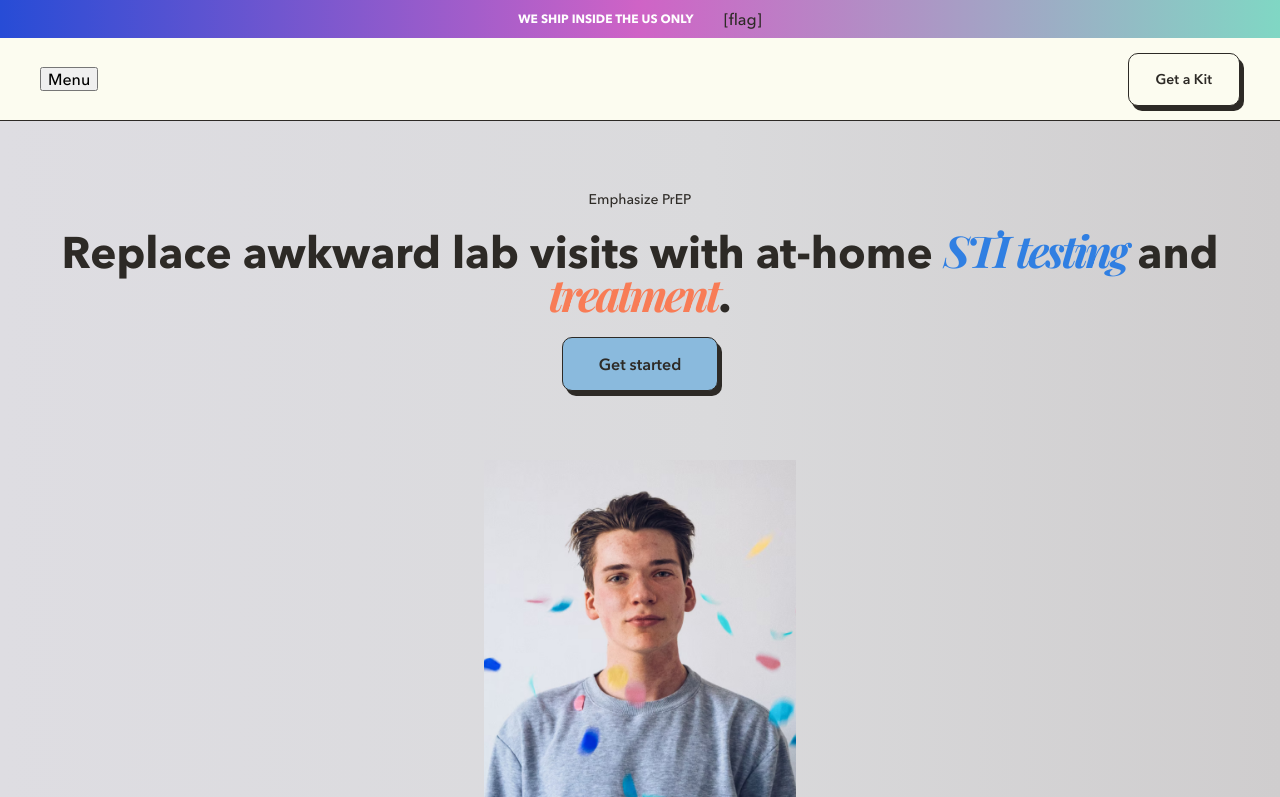
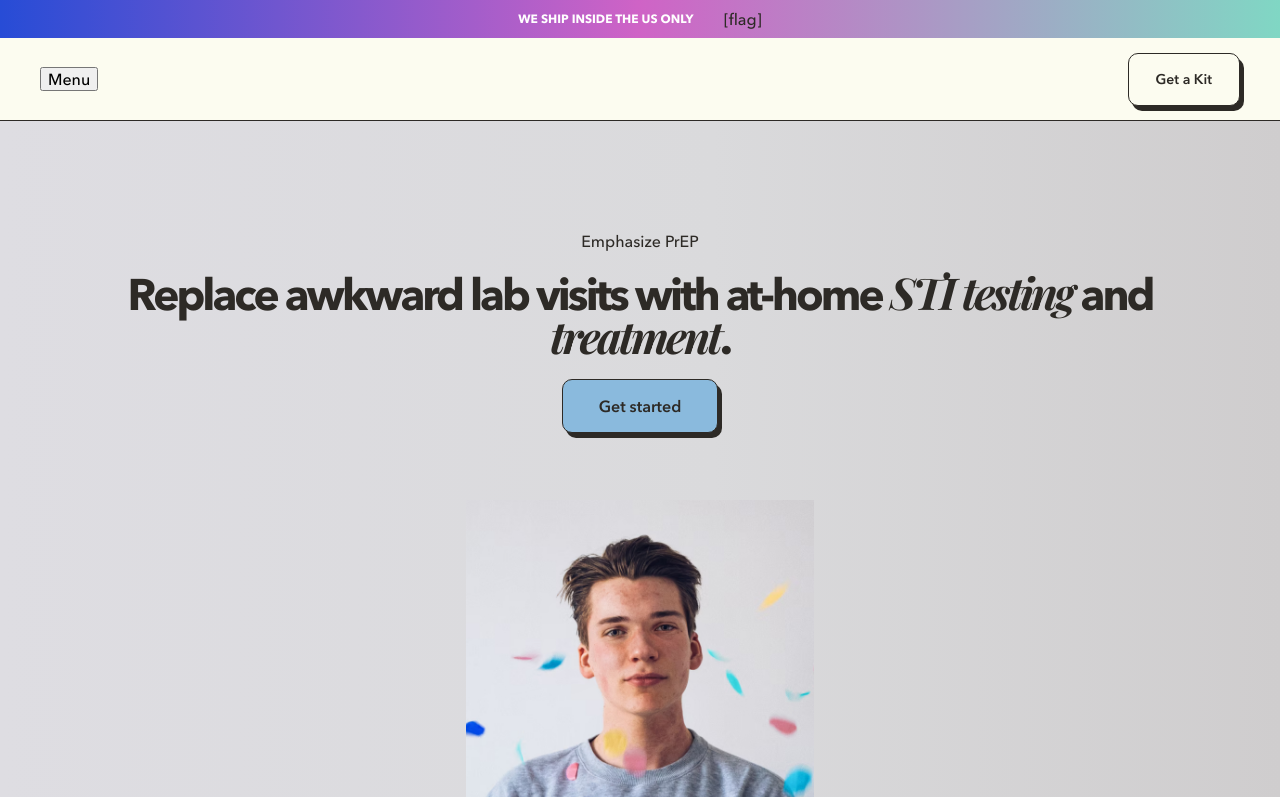
Before and after one commit to deysan/easy-healthcare-kit, a website: page src/index.html in a window 1280 px wide. Shown: the top 797 px of the page. Drawn offline with nearby package versions, Linux system fonts and the light colour scheme; files that its build step writes are made by us from their sources.

Commit message:
Update style

```diff
--- a/src/sass/base.scss
+++ b/src/sass/base.scss
@@ -56,3 +56,15 @@ ul {
   clip: rect(0 0 0 0);
   overflow: auto;
 }
+
+.text-decor {
+  font-family: 'Playfair Display';
+
+  &--blue {
+    color: $color-blue;
+  }
+
+  &--red {
+    color: $color-red;
+  }
+}
--- a/src/sass/blocks/promo.scss
+++ b/src/sass/blocks/promo.scss
@@ -1,6 +1,6 @@
 .promo {
   display: grid;
-  height: 100vh;
+  min-height: 880px;
   grid-template-rows: repeat(2, 1fr);
   padding-top: 120px;
   background-image: linear-gradient(
@@ -23,28 +23,12 @@
 
 .promo__title {
   @include font-set(44px, 700, 42px);
-
-  & .text-decor {
-    font-family: 'Playfair Display';
-    letter-spacing: -3px;
-  }
-
-  & .text-blue {
-    color: $color-blue;
-  }
-
-  & .text-red {
-    color: $color-red;
-  }
-}
-
-.promo__subtitle {
-  @include font-set(14px, 500, 19px);
+  letter-spacing: -3px;
 }
 
 .promo__image {
   background-image: url('../img/promo-mobile.jpg');
-  background-position: bottom center;
+  background-position: center;
   background-repeat: no-repeat;
   background-size: auto 100%;
 }
--- a/src/sass/mixins.scss
+++ b/src/sass/mixins.scss
@@ -3,8 +3,7 @@
   padding: 0 20px;
 
   @media #{$desktop-width} {
-    max-width: 1200px;
-    padding: 0;
+    max-width: 1240px;
   }
 }
 
--- a/src/sass/variables.scss
+++ b/src/sass/variables.scss
@@ -12,4 +12,4 @@ $color-grey: #6f6a63;
 $color-border: #0b1013;
 $color-hover: #f68d2e;
 
-$desktop-width: '(min-width: 1240px)';
+$desktop-width: '(min-width: 1024px)';
```
